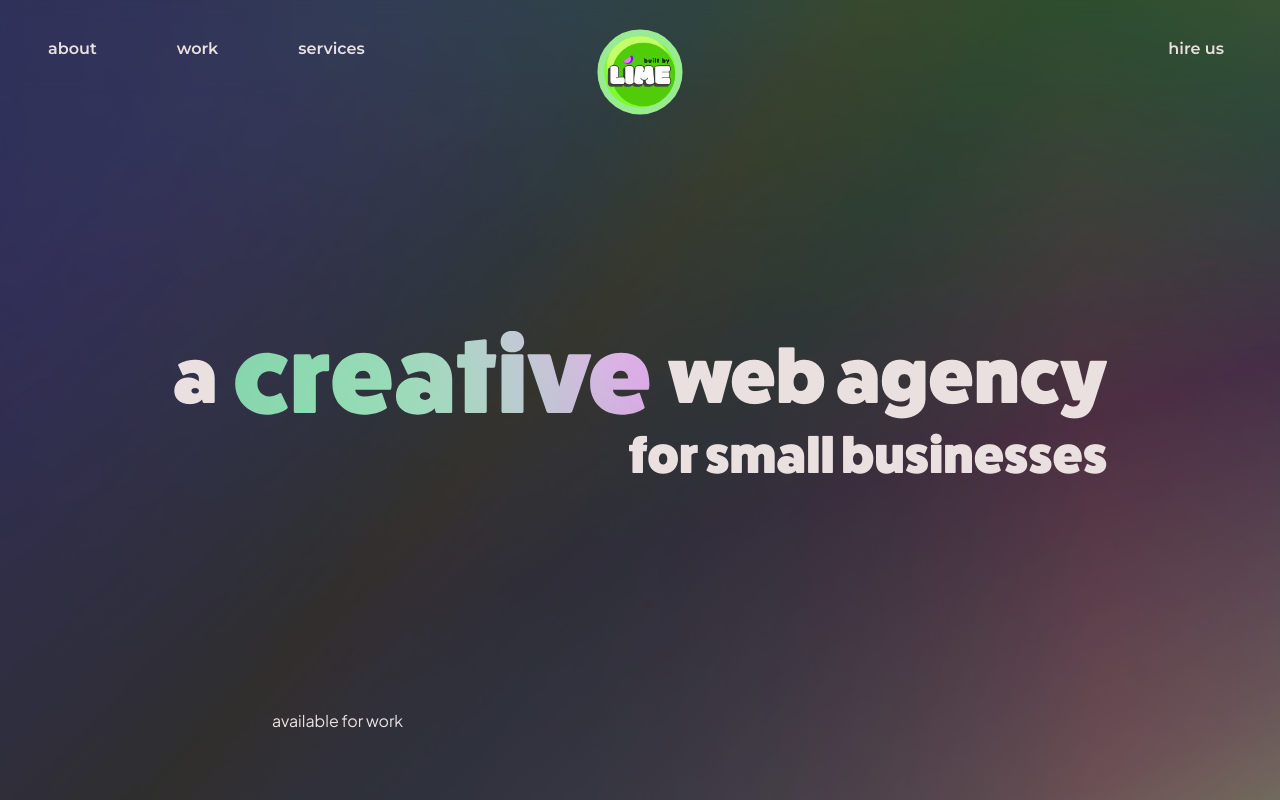
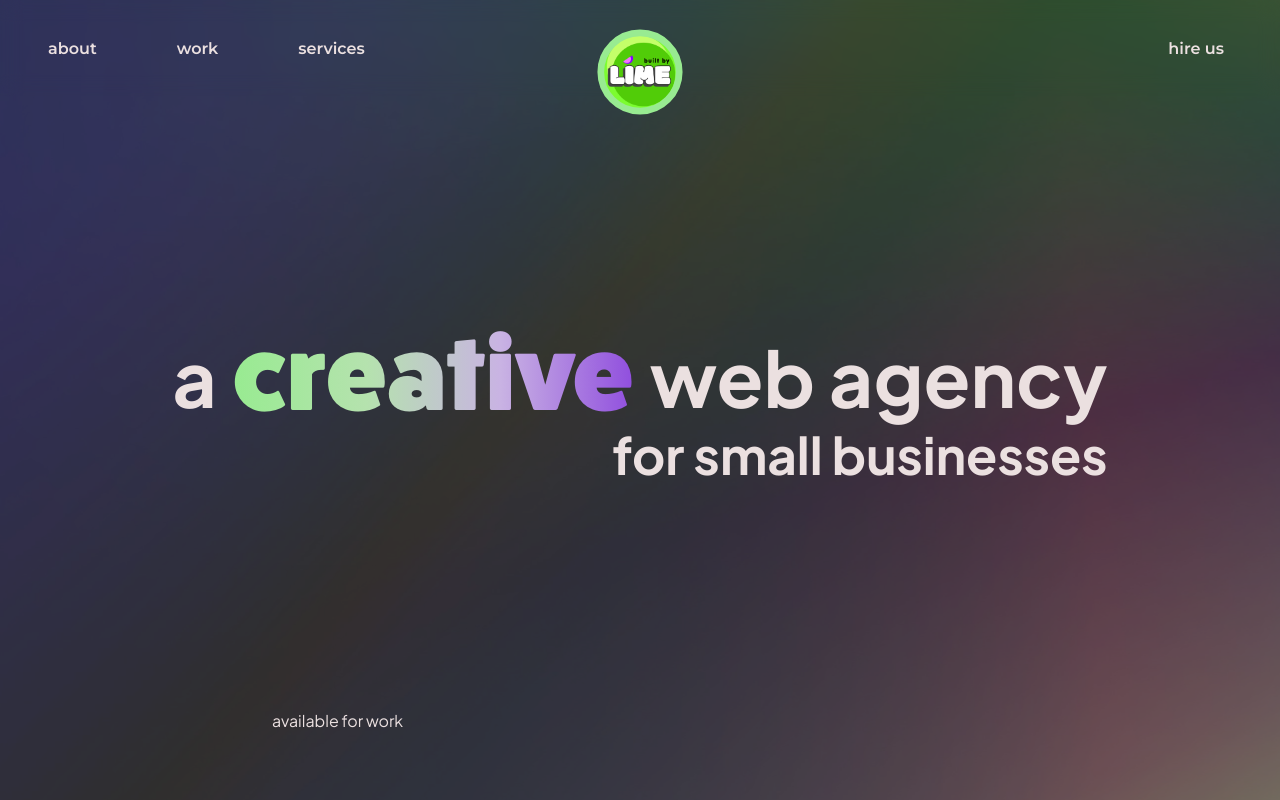
Before and after one commit to irizow/web-agency, a React (Vite) app: page / in a window 1280 px wide. Shown: the top 800 px of the page. Built offline with nearby package versions, Linux system fonts and the light colour scheme.

Commit message:
fix font sizes

```diff
--- a/src/components/Hero/Hero.jsx
+++ b/src/components/Hero/Hero.jsx
@@ -10,7 +10,7 @@ export default function Hero() {
             <div className={styles.heroprincipal}>
                 <div className={styles.herotitle}>
                     <h1>a
-                    <img src={creativeSvg} alt='a gradient word saying creative'></img>
+                    <span>creative</span>
                     web agency</h1>
                     <h2>for small businesses</h2>
                 </div>
--- a/src/components/Hero/hero.module.css
+++ b/src/components/Hero/hero.module.css
@@ -11,12 +11,12 @@
     display: grid;
     place-items: center;
     position: relative;
+
 }
 
 .herotitle {
     display: flex;
     flex-direction: column;
-
 }
 
 .herotitle h1 {
@@ -24,16 +24,27 @@
     display: flex;
     align-items: center;
     gap: 1rem;
+
+    font-family: 'Jakarta Sans', sans-serif;
+
+}
+
+.herotitle span {
+    font-family: 'Fat Frank';
+    font-size: max(2.6rem, 8vw);
+    background: linear-gradient(to right, var(--green), var(--light-green),var(--purple), var(--dark-purple));
+    background-clip: text;
+    -webkit-background-clip: text;
+    -webkit-text-fill-color: transparent;
 }
 
 .herotitle h2 {
     margin-top: -1rem;
     align-self: flex-end;
-    font-size: max(1.5rem, 4vw)
+    font-size: max(1.5rem, 4vw);
+    font-family: 'Jakarta Sans', sans-serif;
 }
 
-.herotitle img {
-   height: max(3.5rem, 10vw);}
 
 .availability {
     display: flex;
```
